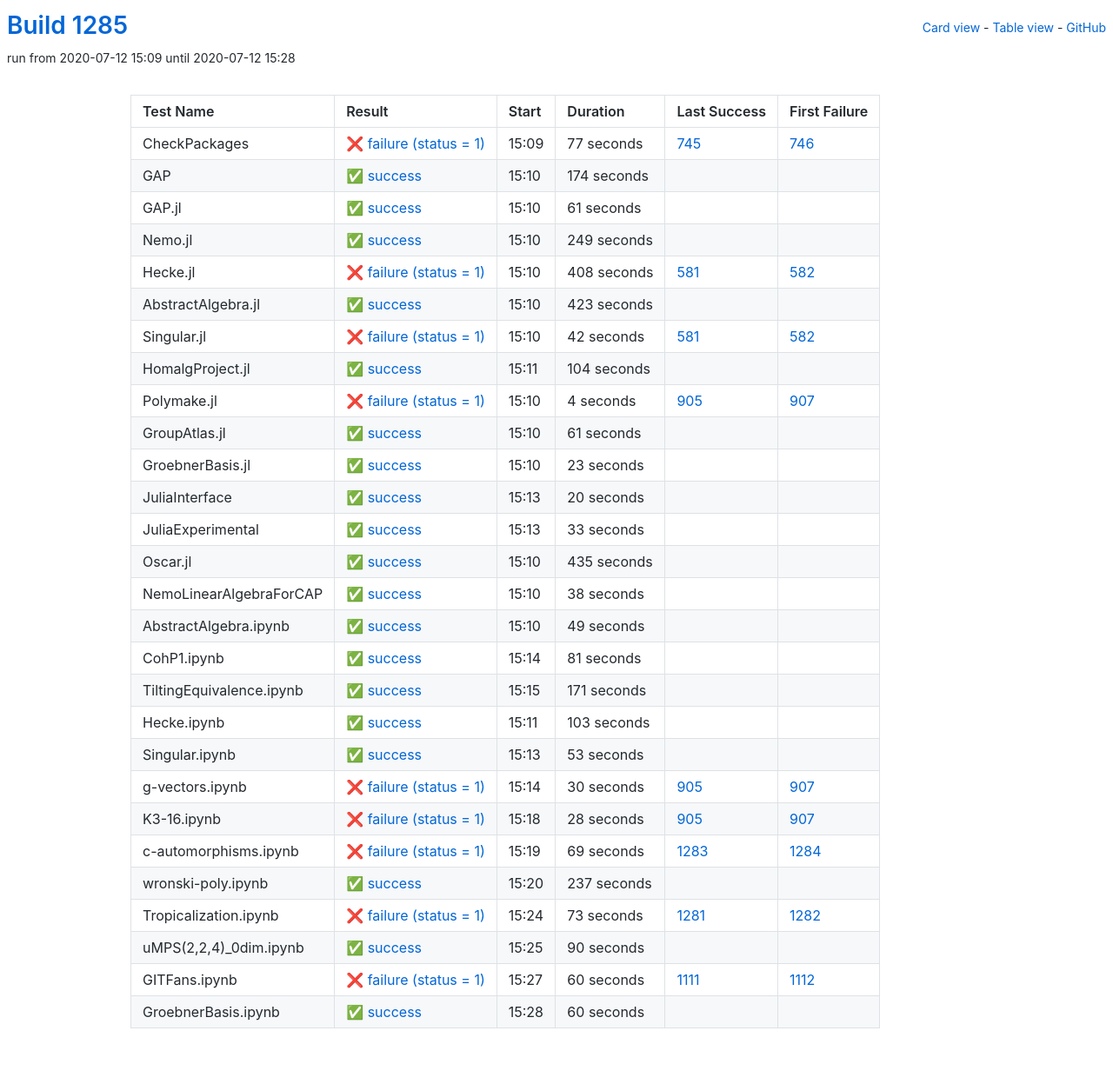
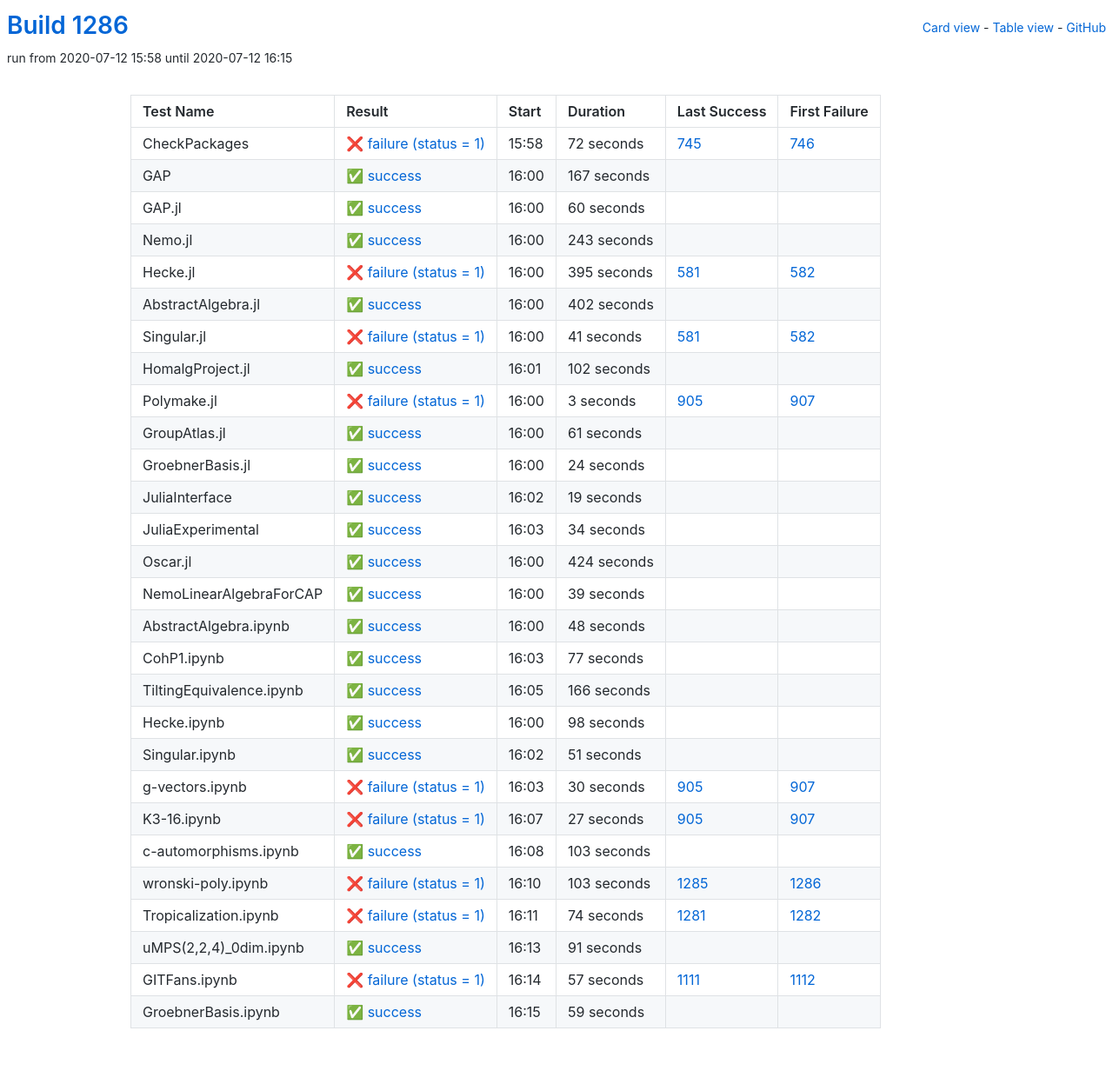
Before and after one commit to oscar-system/oscar-ci-status-1.4, a Jekyll site: the page built from table.html, in a window 1280 px wide. Shown: the whole page at 87% size. Built offline with Jekyll 4.4.1, drawn with Linux system fonts in a browser that asks for light colours.

Commit message:
Build #1286

```diff
--- a/_data/ci.yml
+++ b/_data/ci.yml
@@ -1,6 +1,6 @@
 ---
-build: 1285
-build_url: https://oscarci.mathematik.uni-kl.de/job/oscar-julia-1.4/1285/
+build: 1286
+build_url: https://oscarci.mathematik.uni-kl.de/job/oscar-julia-1.4/1286/
 job: oscar-julia-1.4
 organization: oscar-system
 repo: oscar-ci-status-1.4
@@ -8,116 +8,116 @@ repourl: https://github.com/oscar-system/oscar-ci-status-1.4
 tests:
 - name: CheckPackages
   id: checkpackages
-  log: https://oscarci.mathematik.uni-kl.de/job/oscar-julia-1.4/1285/artifact/logs/build-1285/CheckPackages.log
-  start: 2020-07-12 15:09
+  log: https://oscarci.mathematik.uni-kl.de/job/oscar-julia-1.4/1286/artifact/logs/build-1286/CheckPackages.log
+  start: 2020-07-12 15:58
   success: false
   exitcode: 1
   status: failure
-  duration: 77
+  duration: 72
   last_success: 745
   last_success_url: https://oscarci.mathematik.uni-kl.de/job/oscar-julia-1.4/745/
   first_failure: 746
   first_failure_url: https://oscarci.mathematik.uni-kl.de/job/oscar-julia-1.4/746/
 - name: GAP
   id: gap
-  log: https://oscarci.mathematik.uni-kl.de/job/oscar-julia-1.4/1285/artifact/logs/build-1285/GAP.log
-  start: 2020-07-12 15:10
+  log: https://oscarci.mathematik.uni-kl.de/job/oscar-julia-1.4/1286/artifact/logs/build-1286/GAP.log
+  start: 2020-07-12 16:00
   success: true
   exitcode: 0
   status: success
-  duration: 174
+  duration: 167
   last_success: false
   last_success_url:
   first_failure: false
   first_failure_url:
 - name: GAP.jl
   id: gap-jl
-  log: https://oscarci.mathematik.uni-kl.de/job/oscar-julia-1.4/1285/artifact/logs/build-1285/GAP.jl.log
-  start: 2020-07-12 15:10
+  log: https://oscarci.mathematik.uni-kl.de/job/oscar-julia-1.4/1286/artifact/logs/build-1286/GAP.jl.log
+  start: 2020-07-12 16:00
   success: true
   exitcode: 0
   status: success
-  duration: 61
+  duration: 60
   last_success: false
   last_success_url:
   first_failure: false
   first_failure_url:
 - name: Nemo.jl
   id: nemo-jl
-  log: https://oscarci.mathematik.uni-kl.de/job/oscar-julia-1.4/1285/artifact/logs/build-1285/Nemo.jl.log
-  start: 2020-07-12 15:10
+  log: https://oscarci.mathematik.uni-kl.de/job/oscar-julia-1.4/1286/artifact/logs/build-1286/Nemo.jl.log
+  start: 2020-07-12 16:00
   success: true
   exitcode: 0
   status: success
-  duration: 249
+  duration: 243
   last_success: false
   last_success_url:
   first_failure: false
   first_failure_url:
 - name: Hecke.jl
   id: hecke-jl
-  log: https://oscarci.mathematik.uni-kl.de/job/oscar-julia-1.4/1285/artifact/logs/build-1285/Hecke.jl.log
-  start: 2020-07-12 15:10
+  log: https://oscarci.mathematik.uni-kl.de/job/oscar-julia-1.4/1286/artifact/logs/build-1286/Hecke.jl.log
+  start: 2020-07-12 16:00
   success: false
   exitcode: 1
   status: failure
-  duration: 408
+  duration: 395
   last_success: 581
   last_success_url: https://oscarci.mathematik.uni-kl.de/job/oscar-julia-1.4/581/
   first_failure: 582
   first_failure_url: https://oscarci.mathematik.uni-kl.de/job/oscar-julia-1.4/582/
 - name: AbstractAlgebra.jl
   id: abstractalgebra-jl
-  log: https://oscarci.mathematik.uni-kl.de/job/oscar-julia-1.4/1285/artifact/logs/build-1285/AbstractAlgebra.jl.log
-  start: 2020-07-12 15:10
+  log: https://oscarci.mathematik.uni-kl.de/job/oscar-julia-1.4/1286/artifact/logs/build-1286/AbstractAlgebra.jl.log
+  start: 2020-07-12 16:00
   success: true
   exitcode: 0
   status: success
-  duration: 423
+  duration: 402
   last_success: false
   last_success_url:
   first_failure: false
   first_failure_url:
 - name: Singular.jl
   id: singular-jl
-  log: https://oscarci.mathematik.uni-kl.de/job/oscar-julia-1.4/1285/artifact/logs/build-1285/Singular.jl.log
-  start: 2020-07-12 15:10
+  log: https://oscarci.mathematik.uni-kl.de/job/oscar-julia-1.4/1286/artifact/logs/build-1286/Singular.jl.log
+  start: 2020-07-12 16:00
   success: false
   exitcode: 1
   status: failure
-  duration: 42
+  duration: 41
   last_success: 581
   last_success_url: https://oscarci.mathematik.uni-kl.de/job/oscar-julia-1.4/581/
   first_failure: 582
   first_failure_url: https://oscarci.mathematik.uni-kl.de/job/oscar-julia-1.4/582/
 - name: HomalgProject.jl
   id: homalgproject-jl
-  log: https://oscarci.mathematik.uni-kl.de/job/oscar-julia-1.4/1285/artifact/logs/build-1285/HomalgProject.jl.log
-  start: 2020-07-12 15:11
+  log: https://oscarci.mathematik.uni-kl.de/job/oscar-julia-1.4/1286/artifact/logs/build-1286/HomalgProject.jl.log
+  start: 2020-07-12 16:01
   success: true
   exitcode: 0
   status: success
-  duration: 104
+  duration: 102
   last_success: false
   last_success_url:
   first_failure: false
   first_failure_url:
 - name: Polymake.jl
   id: polymake-jl
-  log: https://oscarci.mathematik.uni-kl.de/job/oscar-julia-1.4/1285/artifact/logs/build-1285/Polymake.jl.log
-  start: 2020-07-12 15:10
+  log: https://oscarci.mathematik.uni-kl.de/job/oscar-julia-1.4/1286/artifact/logs/build-1286/Polymake.jl.log
+  start: 2020-07-12 16:00
   success: false
   exitcode: 1
   status: failure
-  duration: 4
+  duration: 3
   last_success: 905
   last_success_url: https://oscarci.mathematik.uni-kl.de/job/oscar-julia-1.4/905/
   first_failure: 907
   first_failure_url: https://oscarci.mathematik.uni-kl.de/job/oscar-julia-1.4/907/
 - name: GroupAtlas.jl
   id: groupatlas-jl
-  log: https://oscarci.mathematik.uni-kl.de/job/oscar-julia-1.4/1285/artifact/logs/build-1285/GroupAtlas.jl.log
-  start: 2020-07-12 15:10
+  log: https://oscarci.mathematik.uni-kl.de/job/oscar-julia-1.4/1286/artifact/logs/build-1286/GroupAtlas.jl.log
+  start: 2020-07-12 16:00
   success: true
   exitcode: 0
   status: success
@@ -128,128 +128,128 @@ tests:
   first_failure_url:
 - name: GroebnerBasis.jl
   id: groebnerbasis-jl
-  log: https://oscarci.mathematik.uni-kl.de/job/oscar-julia-1.4/1285/artifact/logs/build-1285/GroebnerBasis.jl.log
-  start: 2020-07-12 15:10
+  log: https://oscarci.mathematik.uni-kl.de/job/oscar-julia-1.4/1286/artifact/logs/build-1286/GroebnerBasis.jl.log
+  start: 2020-07-12 16:00
   success: true
   exitcode: 0
   status: success
-  duration: 23
+  duration: 24
   last_success: false
   last_success_url:
   first_failure: false
   first_failure_url:
 - name: JuliaInterface
   id: juliainterface
-  log: https://oscarci.mathematik.uni-kl.de/job/oscar-julia-1.4/1285/artifact/logs/build-1285/JuliaInterface.log
-  start: 2020-07-12 15:13
+  log: https://oscarci.mathematik.uni-kl.de/job/oscar-julia-1.4/1286/artifact/logs/build-1286/JuliaInterface.log
+  start: 2020-07-12 16:02
   success: true
   exitcode: 0
   status: success
-  duration: 20
+  duration: 19
   last_success: false
   last_success_url:
   first_failure: false
   first_failure_url:
 - name: JuliaExperimental
   id: juliaexperimental
-  log: https://oscarci.mathematik.uni-kl.de/job/oscar-julia-1.4/1285/artifact/logs/build-1285/JuliaExperimental.log
-  start: 2020-07-12 15:13
+  log: https://oscarci.mathematik.uni-kl.de/job/oscar-julia-1.4/1286/artifact/logs/build-1286/JuliaExperimental.log
+  start: 2020-07-12 16:03
   success: true
   exitcode: 0
   status: success
-  duration: 33
+  duration: 34
   last_success: false
   last_success_url:
   first_failure: false
   first_failure_url:
 - name: Oscar.jl
   id: oscar-jl
-  log: https://oscarci.mathematik.uni-kl.de/job/oscar-julia-1.4/1285/artifact/logs/build-1285/Oscar.jl.log
-  start: 2020-07-12 15:10
+  log: https://oscarci.mathematik.uni-kl.de/job/oscar-julia-1.4/1286/artifact/logs/build-1286/Oscar.jl.log
+  start: 2020-07-12 16:00
   success: true
   exitcode: 0
   status: success
-  duration: 435
+  duration: 424
   last_success: false
   last_success_url:
   first_failure: false
   first_failure_url:
 - name: NemoLinearAlgebraForCAP
   id: nemolinearalgebraforcap
-  log: https://oscarci.mathematik.uni-kl.de/job/oscar-julia-1.4/1285/artifact/logs/build-1285/NemoLinearAlgebraForCAP.log
-  start: 2020-07-12 15:10
+  log: https://oscarci.mathematik.uni-kl.de/job/oscar-julia-1.4/1286/artifact/logs/build-1286/NemoLinearAlgebraForCAP.log
+  start: 2020-07-12 16:00
   success: true
   exitcode: 0
   status: success
-  duration: 38
+  duration: 39
   last_success: false
   last_success_url:
   first_failure: false
   first_failure_url:
 - name: AbstractAlgebra.ipynb
   id: abstractalgebra-ipynb
-  log: https://oscarci.mathematik.uni-kl.de/job/oscar-julia-1.4/1285/artifact/logs/build-1285/AbstractAlgebra.ipynb.log
-  start: 2020-07-12 15:10
+  log: https://oscarci.mathematik.uni-kl.de/job/oscar-julia-1.4/1286/artifact/logs/build-1286/AbstractAlgebra.ipynb.log
+  start: 2020-07-12 16:00
   success: true
   exitcode: 0
   status: success
-  duration: 49
+  duration: 48
   last_success: false
   last_success_url:
   first_failure: false
   first_failure_url:
 - name: CohP1.ipynb
   id: cohp1-ipynb
-  log: https://oscarci.mathematik.uni-kl.de/job/oscar-julia-1.4/1285/artifact/logs/build-1285/CohP1.ipynb.log
-  start: 2020-07-12 15:14
+  log: https://oscarci.mathematik.uni-kl.de/job/oscar-julia-1.4/1286/artifact/logs/build-1286/CohP1.ipynb.log
+  start: 2020-07-12 16:03
   success: true
   exitcode: 0
   status: success
-  duration: 81
+  duration: 77
   last_success: false
   last_success_url:
   first_failure: false
   first_failure_url:
 - name: TiltingEquivalence.ipynb
   id: tiltingequivalence-ipynb
-  log: https://oscarci.mathematik.uni-kl.de/job/oscar-julia-1.4/1285/artifact/logs/build-1285/TiltingEquivalence.ipynb.log
-  start: 2020-07-12 15:15
+  log: https://oscarci.mathematik.uni-kl.de/job/oscar-julia-1.4/1286/artifact/logs/build-1286/TiltingEquivalence.ipynb.log
+  start: 2020-07-12 16:05
   success: true
   exitcode: 0
   status: success
-  duration: 171
+  duration: 166
   last_success: false
   last_success_url:
   first_failure: false
   first_failure_url:
 - name: Hecke.ipynb
   id: hecke-ipynb
-  log: https://oscarci.mathematik.uni-kl.de/job/oscar-julia-1.4/1285/artifact/logs/build-1285/Hecke.ipynb.log
-  start: 2020-07-12 15:11
+  log: https://oscarci.mathematik.uni-kl.de/job/oscar-julia-1.4/1286/artifact/logs/build-1286/Hecke.ipynb.log
+  start: 2020-07-12 16:00
   success: true
   exitcode: 0
   status: success
-  duration: 103
+  duration: 98
   last_success: false
   last_success_url:
   first_failure: false
   first_failure_url:
 - name: Singular.ipynb
   id: singular-ipynb
-  log: https://oscarci.mathematik.uni-kl.de/job/oscar-julia-1.4/1285/artifact/logs/build-1285/Singular.ipynb.log
-  start: 2020-07-12 15:13
+  log: https://oscarci.mathematik.uni-kl.de/job/oscar-julia-1.4/1286/artifact/logs/build-1286/Singular.ipynb.log
+  start: 2020-07-12 16:02
   success: true
   exitcode: 0
   status: success
-  duration: 53
+  duration: 51
   last_success: false
   last_success_url:
   first_failure: false
   first_failure_url:
 - name: g-vectors.ipynb
   id: g-vectors-ipynb
-  log: https://oscarci.mathematik.uni-kl.de/job/oscar-julia-1.4/1285/artifact/logs/build-1285/g-vectors.ipynb.log
-  start: 2020-07-12 15:14
+  log: https://oscarci.mathematik.uni-kl.de/job/oscar-julia-1.4/1286/artifact/logs/build-1286/g-vectors.ipynb.log
+  start: 2020-07-12 16:03
   success: false
   exitcode: 1
   status: failure
@@ -260,84 +260,84 @@ tests:
   first_failure_url: https://oscarci.mathematik.uni-kl.de/job/oscar-julia-1.4/907/
 - name: K3-16.ipynb
   id: k3-16-ipynb
-  log: https://oscarci.mathematik.uni-kl.de/job/oscar-julia-1.4/1285/artifact/logs/build-1285/K3-16.ipynb.log
-  start: 2020-07-12 15:18
+  log: https://oscarci.mathematik.uni-kl.de/job/oscar-julia-1.4/1286/artifact/logs/build-1286/K3-16.ipynb.log
+  start: 2020-07-12 16:07
   success: false
   exitcode: 1
   status: failure
-  duration: 28
+  duration: 27
   last_success: 905
   last_success_url: https://oscarci.mathematik.uni-kl.de/job/oscar-julia-1.4/905/
   first_failure: 907
   first_failure_url: https://oscarci.mathematik.uni-kl.de/job/oscar-julia-1.4/907/
 - name: c-automorphisms.ipynb
   id: c-automorphisms-ipynb
-  log: https://oscarci.mathematik.uni-kl.de/job/oscar-julia-1.4/1285/artifact/logs/build-1285/c-automorphisms.ipynb.log
-  start: 2020-07-12 15:19
-  success: false
-  exitcode: 1
-  status: failure
-  duration: 69
-  last_success: 1283
-  last_success_url: https://oscarci.mathematik.uni-kl.de/job/oscar-julia-1.4/1283/
-  first_failure: 1284
-  first_failure_url: https://oscarci.mathematik.uni-kl.de/job/oscar-julia-1.4/1284/
-- name: wronski-poly.ipynb
-  id: wronski-poly-ipynb
-  log: https://oscarci.mathematik.uni-kl.de/job/oscar-julia-1.4/1285/artifact/logs/build-1285/wronski-poly.ipynb.log
-  start: 2020-07-12 15:20
+  log: https://oscarci.mathematik.uni-kl.de/job/oscar-julia-1.4/1286/artifact/logs/build-1286/c-automorphisms.ipynb.log
+  start: 2020-07-12 16:08
   success: true
   exitcode: 0
   status: success
-  duration: 237
+  duration: 103
   last_success: false
   last_success_url:
   first_failure: false
   first_failure_url:
-- name: Tropicalization.ipynb
-  id: tropicalization-ipynb
-  log: https://oscarci.mathematik.uni-kl.de/job/oscar-julia-1.4/1285/artifact/logs/build-1285/Tropicalization.ipynb.log
-  start: 2020-07-12 15:24
+- name: wronski-poly.ipynb
+  id: wronski-poly-ipynb
+  log: https://oscarci.mathematik.uni-kl.de/job/oscar-julia-1.4/1286/artifact/logs/build-1286/wronski-poly.ipynb.log
+  start: 2020-07-12 16:10
   success: false
   exitcode: 1
   status: failure
-  duration: 73
+  duration: 103
+  last_success: 1285
+  last_success_url: https://oscarci.mathematik.uni-kl.de/job/oscar-julia-1.4/1285/
+  first_failure: 1286
+  first_failure_url: https://oscarci.mathematik.uni-kl.de/job/oscar-julia-1.4/1286/
+- name: Tropicalization.ipynb
+  id: tropicalization-ipynb
+  log: https://oscarci.mathematik.uni-kl.de/job/oscar-julia-1.4/1286/artifact/logs/build-1286/Tropicalization.ipynb.log
+  start: 2020-07-12 16:11
+  success: false
+  exitcode: 1
+  status: failure
+  duration: 74
   last_success: 1281
   last_success_url: https://oscarci.mathematik.uni-kl.de/job/oscar-julia-1.4/1281/
   first_failure: 1282
   first_failure_url: https://oscarci.mathematik.uni-kl.de/job/oscar-julia-1.4/1282/
 - name: uMPS(2,2,4)_0dim.ipynb
   id: umps-2-2-4-0dim-ipynb
-  log: https://oscarci.mathematik.uni-kl.de/job/oscar-julia-1.4/1285/artifact/logs/build-1285/uMPS-2-2-4-_0dim.ipynb.log
-  start: 2020-07-12 15:25
+  log: https://oscarci.mathematik.uni-kl.de/job/oscar-julia-1.4/1286/artifact/logs/build-1286/uMPS-2-2-4-_0dim.ipynb.log
+  start: 2020-07-12 16:13
   success: true
   exitcode: 0
   status: success
-  duration: 90
+  duration: 91
   last_success: false
   last_success_url:
   first_failure: false
   first_failure_url:
 - name: GITFans.ipynb
   id: gitfans-ipynb
-  log: https://oscarci.mathematik.uni-kl.de/job/oscar-julia-1.4/1285/artifact/logs/build-1285/GITFans.ipynb.log
-  start: 2020-07-12 15:27
+  log: https://oscarci.mathematik.uni-kl.de/job/oscar-julia-1.4/1286/artifact/logs/build-1286/GITFans.ipynb.log
+  start: 2020-07-12 16:14
   success: false
   exitcode: 1
   status: failure
-  duration: 60
+  duration: 57
   last_success: 1111
   last_success_url: https://oscarci.mathematik.uni-kl.de/job/oscar-julia-1.4/1111/
   first_failure: 1112
   first_failure_url: https://oscarci.mathematik.uni-kl.de/job/oscar-julia-1.4/1112/
 - name: GroebnerBasis.ipynb
   id: groebnerbasis-ipynb
-  log: https://oscarci.mathematik.uni-kl.de/job/oscar-julia-1.4/1285/artifact/logs/build-1285/GroebnerBasis.ipynb.log
-  start: 2020-07-12 15:28
+  log: https://oscarci.mathematik.uni-kl.de/job/oscar-julia-1.4/1286/artifact/logs/build-1286/GroebnerBasis.ipynb.log
+  start: 2020-07-12 16:15
   success: true
   exitcode: 0
   status: success
-  duration: 60
+  duration: 59
   last_success: false
   last_success_url:
   first_failure: false
```
Also changed, not shown: README.md.
